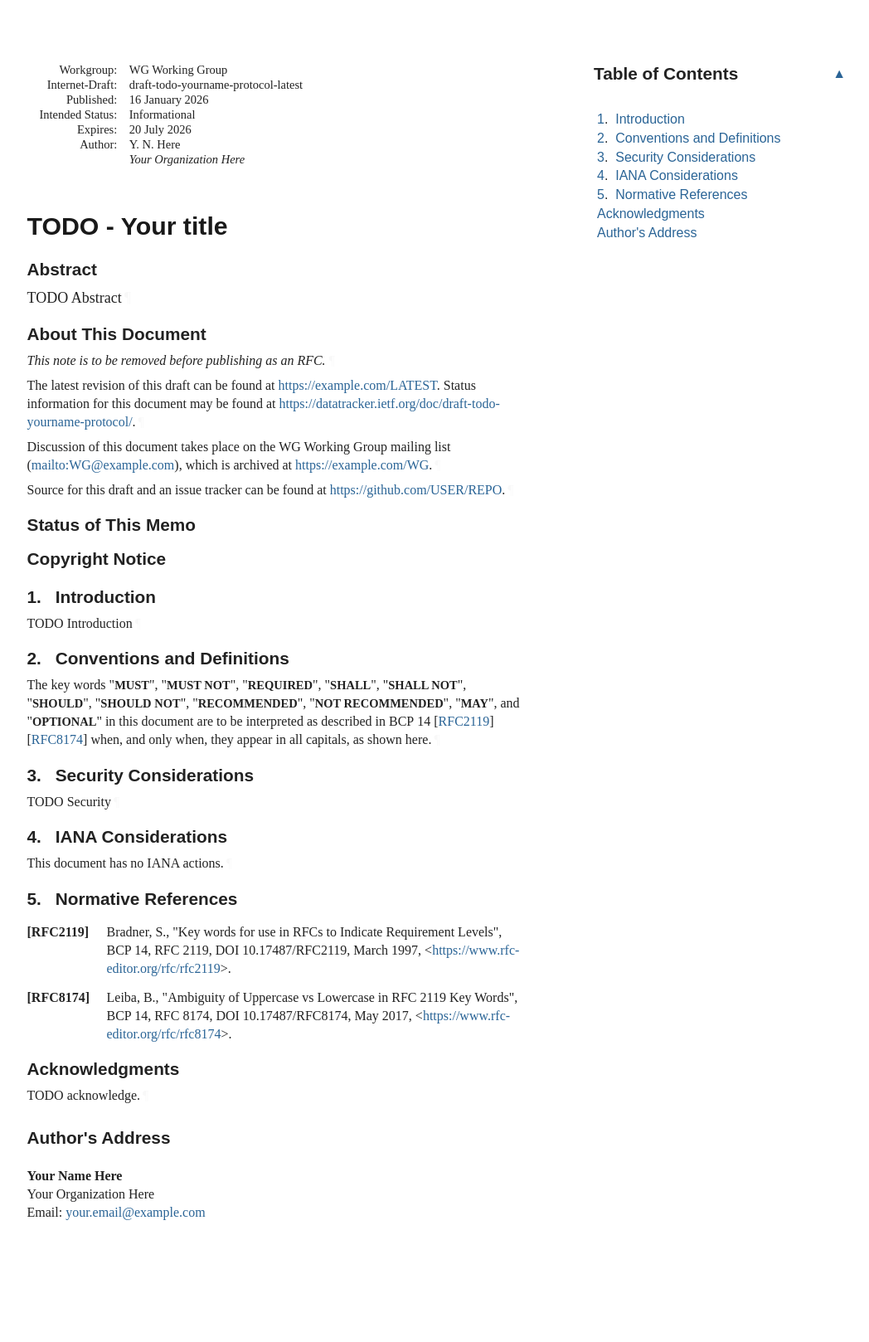
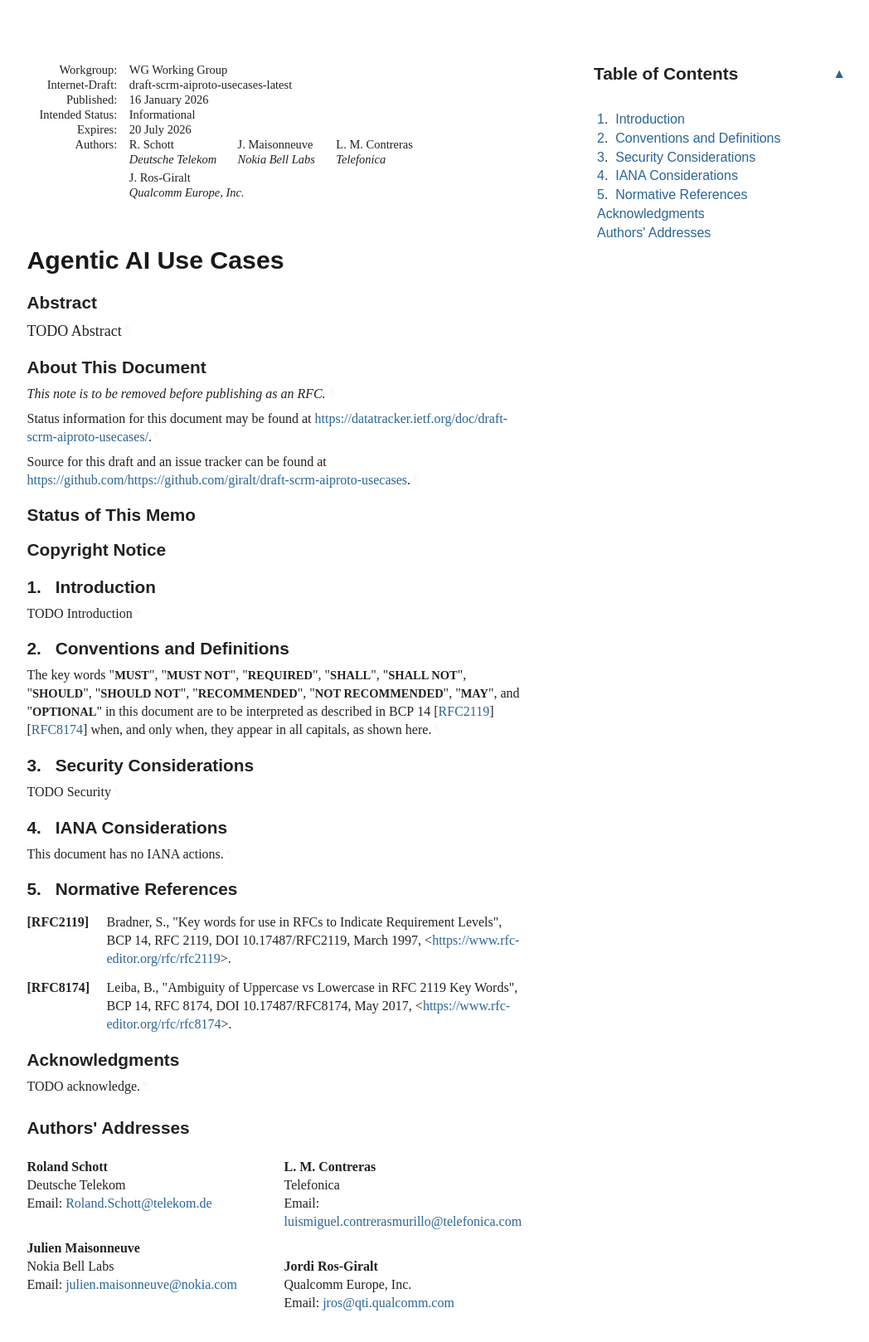
Before and after one commit to giralt/draft-scrm-aiproto-usecases, a plain HTML site: page draft-scrm-aiproto-usecases.html in a window 1280 px wide. Shown: the whole page at 83% size, without its empty margins (92-1140 px from the left). Before the commit the page ends 1564 px from the top, so only its background shows below. Drawn offline with Linux system fonts and the light colour scheme; a web font is replaced by a local one.

Commit message:
Script updating gh-pages from e8de34c. [ci skip]

```diff
--- a/draft-todo-yourname-protocol.html
+++ b/draft-scrm-aiproto-usecases.html
@@ -4,16 +4,18 @@
 <meta charset="utf-8">
 <meta content="Common,Latin" name="scripts">
 <meta content="initial-scale=1.0" name="viewport">
-<title>TODO - Your title</title>
-<meta content="Your Name Here" name="author">
+<title>Agentic AI Use Cases</title>
+<meta content="Roland Schott" name="author">
+<meta content="Julien Maisonneuve" name="author">
+<meta content="L. M. Contreras" name="author">
+<meta content="Jordi Ros-Giralt" name="author">
 <meta content="
        TODO Abstract
     " name="description">
 <meta content="xml2rfc 3.31.0" name="generator">
-<meta content="next generation" name="keyword">
-<meta content="unicorn" name="keyword">
-<meta content="sparkling distributed ledger" name="keyword">
-<meta content="draft-todo-yourname-protocol-latest" name="ietf.draft">
+<meta content="AI Agents" name="keyword">
+<meta content="Use cases" name="keyword">
+<meta content="draft-scrm-aiproto-usecases-latest" name="ietf.draft">
 <!-- Generator version information:
   xml2rfc 3.31.0
     Python 3.12.12
@@ -28,7 +30,7 @@
     requests 2.32.5
     wcwidth 0.2.14
 -->
-<link href="draft-todo-yourname-protocol.xml" rel="alternate" type="application/rfc+xml">
+<link href="draft-scrm-aiproto-usecases.xml" rel="alternate" type="application/rfc+xml">
 <link href="#copyright" rel="license">
 <style type="text/css">@font-face {
   font-family: 'Lora';
@@ -1044,11 +1046,11 @@ svg :is([fill="white"], [fill^="#fff"]) {
 <table class="ears">
 <thead><tr>
 <td class="left">Internet-Draft</td>
-<td class="center">TODO - Abbreviation</td>
+<td class="center">Agentic AI Use Cases</td>
 <td class="right">January 2026</td>
 </tr></thead>
 <tfoot><tr>
-<td class="left">Here</td>
+<td class="left">Schott, et al.</td>
 <td class="center">Expires 20 July 2026</td>
 <td class="right">[Page]</td>
 </tr></tfoot>
@@ -1059,7 +1061,7 @@ svg :is([fill="white"], [fill^="#fff"]) {
 <dt class="label-workgroup">Workgroup:</dt>
 <dd class="workgroup">WG Working Group</dd>
 <dt class="label-internet-draft">Internet-Draft:</dt>
-<dd class="internet-draft">draft-todo-yourname-protocol-latest</dd>
+<dd class="internet-draft">draft-scrm-aiproto-usecases-latest</dd>
 <dt class="label-published">Published:</dt>
 <dd class="published">
 <time datetime="2026-01-16" class="published">16 January 2026</time>
@@ -1068,16 +1070,28 @@ svg :is([fill="white"], [fill^="#fff"]) {
 <dd class="intended-status">Informational</dd>
 <dt class="label-expires">Expires:</dt>
 <dd class="expires"><time datetime="2026-07-20">20 July 2026</time></dd>
-<dt class="label-authors">Author:</dt>
+<dt class="label-authors">Authors:</dt>
 <dd class="authors">
 <div class="author">
-      <div class="author-name">Y. N. Here</div>
-<div class="org">Your Organization Here</div>
+      <div class="author-name">R. Schott</div>
+<div class="org">Deutsche Telekom</div>
+</div>
+<div class="author">
+      <div class="author-name">J. Maisonneuve</div>
+<div class="org">Nokia Bell Labs</div>
+</div>
+<div class="author">
+      <div class="author-name">L. M. Contreras</div>
+<div class="org">Telefonica</div>
+</div>
+<div class="author">
+      <div class="author-name">J. Ros-Giralt</div>
+<div class="org">Qualcomm Europe, Inc.</div>
 </div>
 </dd>
 </dl>
 </div>
-<h1 id="title">TODO - Your title</h1>
+<h1 id="title">Agentic AI Use Cases</h1>
 <section id="section-abstract">
       <h2 id="abstract"><a href="#abstract" class="selfRef">Abstract</a></h2>
 <p id="section-abstract-1">TODO Abstract<a href="#section-abstract-1" class="pilcrow">¶</a></p>
@@ -1088,14 +1102,9 @@ svg :is([fill="white"], [fill^="#fff"]) {
       </h2>
 <p id="section-note.1-1">This note is to be removed before publishing as an RFC.<a href="#section-note.1-1" class="pilcrow">¶</a></p>
 <p id="section-note.1-2">
-        The latest revision of this draft can be found at <span><a href="https://example.com/LATEST">https://example.com/LATEST</a></span>.
-        Status information for this document may be found at <span><a href="https://datatracker.ietf.org/doc/draft-todo-yourname-protocol/">https://datatracker.ietf.org/doc/draft-todo-yourname-protocol/</a></span>.<a href="#section-note.1-2" class="pilcrow">¶</a></p>
-<p id="section-note.1-3">
-        Discussion of this document takes place on the
-        WG Working Group mailing list (<span><a href="mailto:WG@example.com">mailto:WG@example.com</a></span>),
-        which is archived at <span><a href="https://example.com/WG">https://example.com/WG</a></span>.<a href="#section-note.1-3" class="pilcrow">¶</a></p>
-<p id="section-note.1-4">Source for this draft and an issue tracker can be found at
-        <span><a href="https://github.com/USER/REPO">https://github.com/USER/REPO</a></span>.<a href="#section-note.1-4" class="pilcrow">¶</a></p>
+        Status information for this document may be found at <span><a href="https://datatracker.ietf.org/doc/draft-scrm-aiproto-usecases/">https://datatracker.ietf.org/doc/draft-scrm-aiproto-usecases/</a></span>.<a href="#section-note.1-2" class="pilcrow">¶</a></p>
+<p id="section-note.1-3">Source for this draft and an issue tracker can be found at
+        <span><a href="https://github.com/https://github.com/giralt/draft-scrm-aiproto-usecases">https://github.com/https://github.com/giralt/draft-scrm-aiproto-usecases</a></span>.<a href="#section-note.1-3" class="pilcrow">¶</a></p>
 </section>
 <div id="status-of-memo">
 <section id="section-boilerplate.1">
@@ -1164,7 +1173,7 @@ svg :is([fill="white"], [fill^="#fff"]) {
             <p id="section-toc.1-1.6.1"><a href="#appendix-A" class="auto internal xref"></a><a href="#name-acknowledgments" class="internal xref">Acknowledgments</a></p>
 </li>
           <li class="compact toc ulBare ulEmpty" id="section-toc.1-1.7">
-            <p id="section-toc.1-1.7.1"><a href="#appendix-B" class="auto internal xref"></a><a href="#name-authors-address" class="internal xref">Author's Address</a></p>
+            <p id="section-toc.1-1.7.1"><a href="#appendix-B" class="auto internal xref"></a><a href="#name-authors-addresses" class="internal xref">Authors' Addresses</a></p>
 </li>
         </ul>
 </nav>
@@ -1232,15 +1241,39 @@ appear in all capitals, as shown here.<a href="#section-2-1" class="pilcrow">¶<
 </div>
 <div id="authors-addresses">
 <section id="appendix-B">
-      <h2 id="name-authors-address">
-<a href="#name-authors-address" class="section-name selfRef">Author's Address</a>
+      <h2 id="name-authors-addresses">
+<a href="#name-authors-addresses" class="section-name selfRef">Authors' Addresses</a>
       </h2>
 <address class="vcard">
-        <div dir="auto" class="left"><span class="fn nameRole">Your Name Here</span></div>
-<div dir="auto" class="left"><span class="org">Your Organization Here</span></div>
+        <div dir="auto" class="left"><span class="fn nameRole">Roland Schott</span></div>
+<div dir="auto" class="left"><span class="org">Deutsche Telekom</span></div>
 <div class="email">
 <span>Email:</span>
-<a href="mailto:your.email@example.com" class="email">your.email@example.com</a>
+<a href="mailto:Roland.Schott@telekom.de" class="email">Roland.Schott@telekom.de</a>
+</div>
+</address>
+<address class="vcard">
+        <div dir="auto" class="left"><span class="fn nameRole">Julien Maisonneuve</span></div>
+<div dir="auto" class="left"><span class="org">Nokia Bell Labs</span></div>
+<div class="email">
+<span>Email:</span>
+<a href="mailto:julien.maisonneuve@nokia.com" class="email">julien.maisonneuve@nokia.com</a>
+</div>
+</address>
+<address class="vcard">
+        <div dir="auto" class="left"><span class="fn nameRole">L. M. Contreras</span></div>
+<div dir="auto" class="left"><span class="org">Telefonica</span></div>
+<div class="email">
+<span>Email:</span>
+<a href="mailto:luismiguel.contrerasmurillo@telefonica.com" class="email">luismiguel.contrerasmurillo@telefonica.com</a>
+</div>
+</address>
+<address class="vcard">
+        <div dir="auto" class="left"><span class="fn nameRole">Jordi Ros-Giralt</span></div>
+<div dir="auto" class="left"><span class="org">Qualcomm Europe, Inc.</span></div>
+<div class="email">
+<span>Email:</span>
+<a href="mailto:jros@qti.qualcomm.com" class="email">jros@qti.qualcomm.com</a>
 </div>
 </address>
 </section>
```
Also changed, not shown: index.html (+4 -4 lines), draft-scrm-aiproto-usecases.txt.
